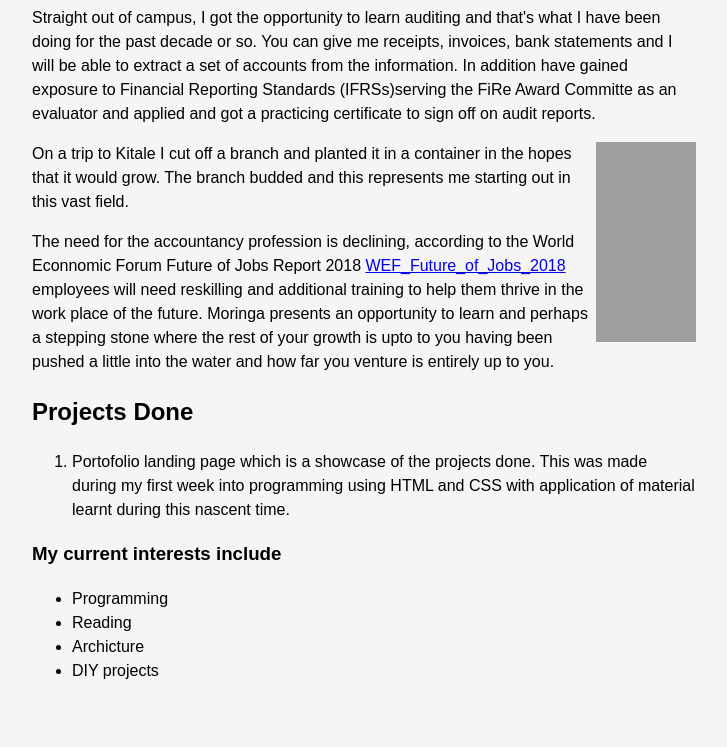
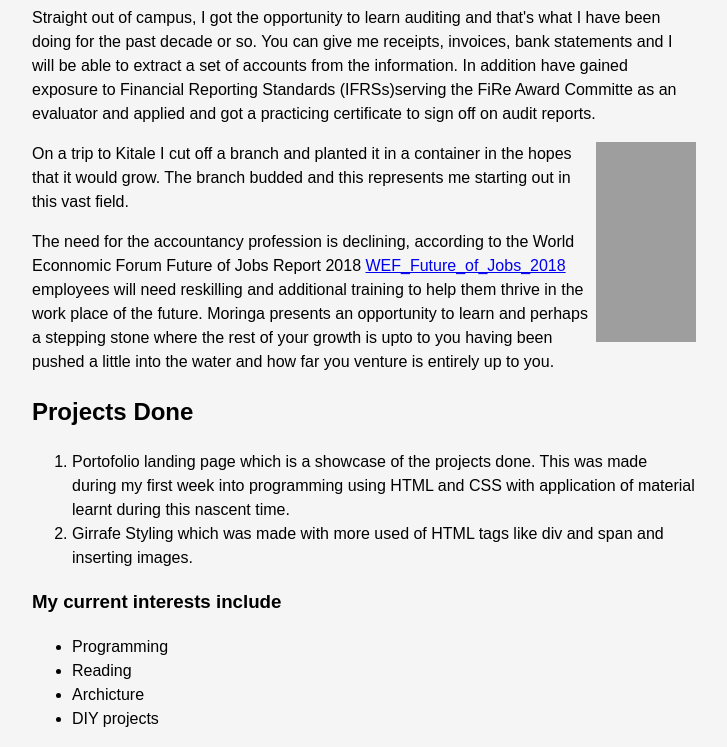
Before and after one commit to ibukamshindi/IP-Portfolio-Landing-Page, a plain HTML site: page landing-page.html in a window 1280 px wide. Shown: the part 85-832 px from the top of the page, without its empty margins (276-1003 px from the left). Before the commit the page ends 800 px from the top, so only its background shows below. Drawn offline with Linux system fonts and the light colour scheme; grey boxes are pictures that could not be loaded.

Commit message:
add ordered list

```diff
--- a/landing-page.html
+++ b/landing-page.html
@@ -21,6 +21,7 @@
         <ol>
          <li>Portofolio landing page which is a showcase of the projects done. This was made during my first week into programming
               using HTML and CSS with application of material learnt during this nascent time.</li>
+          <li>Girrafe Styling which was made with more used of HTML tags like div and span and inserting images.</li>
         </ol>
     <h3>My current interests include</h3>
         <ul>
```
